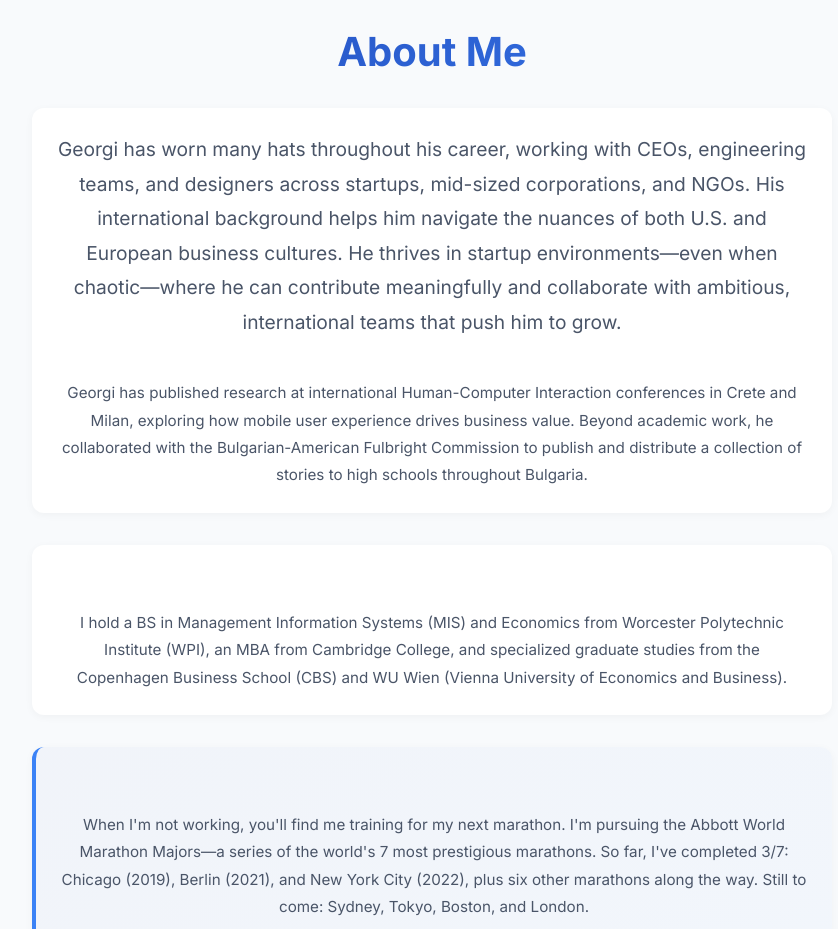
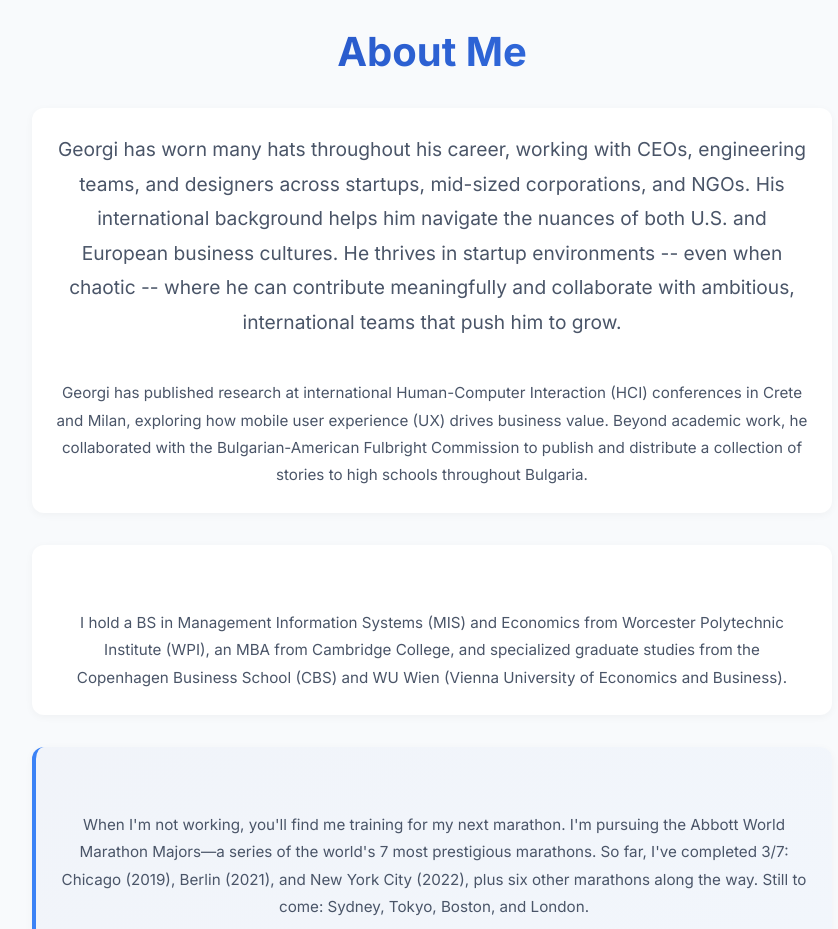
Before and after one commit to georgikdz/my-portfolio, a Next.js app: page / in a window 1280 px wide. Shown: the part 940-1869 px from the top of the page, without its empty margins (208-1046 px from the left). Built offline with nearby package versions, Linux system fonts and the light colour scheme.

Commit message:
Improve text clarity in About Me section
Replaced hyphens with em dashes and added acronyms for clarity.

```diff
--- a/pages/index.js
+++ b/pages/index.js
@@ -51,10 +51,10 @@ export default function Home() {
             <div className="about-content">
               <div className="about-item">
                 <p className="about-text">
-  Georgi has worn many hats throughout his career, working with CEOs, engineering teams, and designers across startups, mid-sized corporations, and NGOs. His international background helps him navigate the nuances of both U.S. and European business cultures. He thrives in startup environments—even when chaotic—where he can contribute meaningfully and collaborate with ambitious, international teams that push him to grow.
+  Georgi has worn many hats throughout his career, working with CEOs, engineering teams, and designers across startups, mid-sized corporations, and NGOs. His international background helps him navigate the nuances of both U.S. and European business cultures. He thrives in startup environments -- even when chaotic -- where he can contribute meaningfully and collaborate with ambitious, international teams that push him to grow.
   </p>
   <p className="about-text">
-  Georgi has published research at international Human-Computer Interaction conferences in Crete and Milan, exploring how mobile user experience drives business value. Beyond academic work, he collaborated with the Bulgarian-American Fulbright Commission to publish and distribute a collection of stories to high schools throughout Bulgaria.
+  Georgi has published research at international Human-Computer Interaction (HCI) conferences in Crete and Milan, exploring how mobile user experience (UX) drives business value. Beyond academic work, he collaborated with the Bulgarian-American Fulbright Commission to publish and distribute a collection of stories to high schools throughout Bulgaria.
   </p>
               </div>
               <div className="about-item">
```
